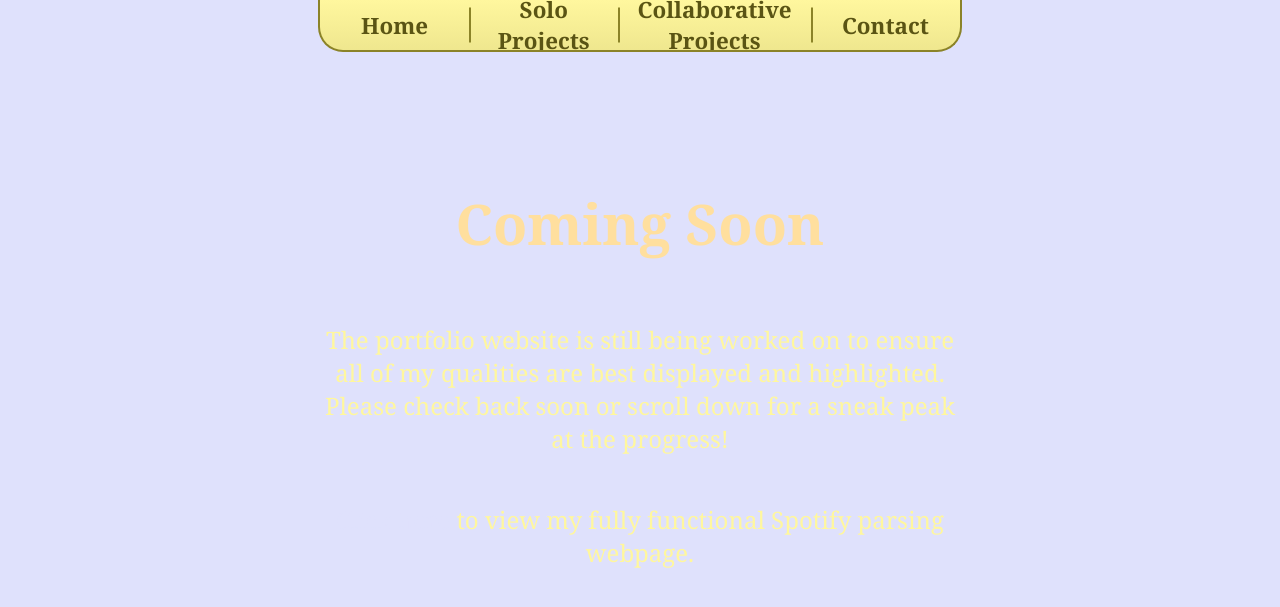
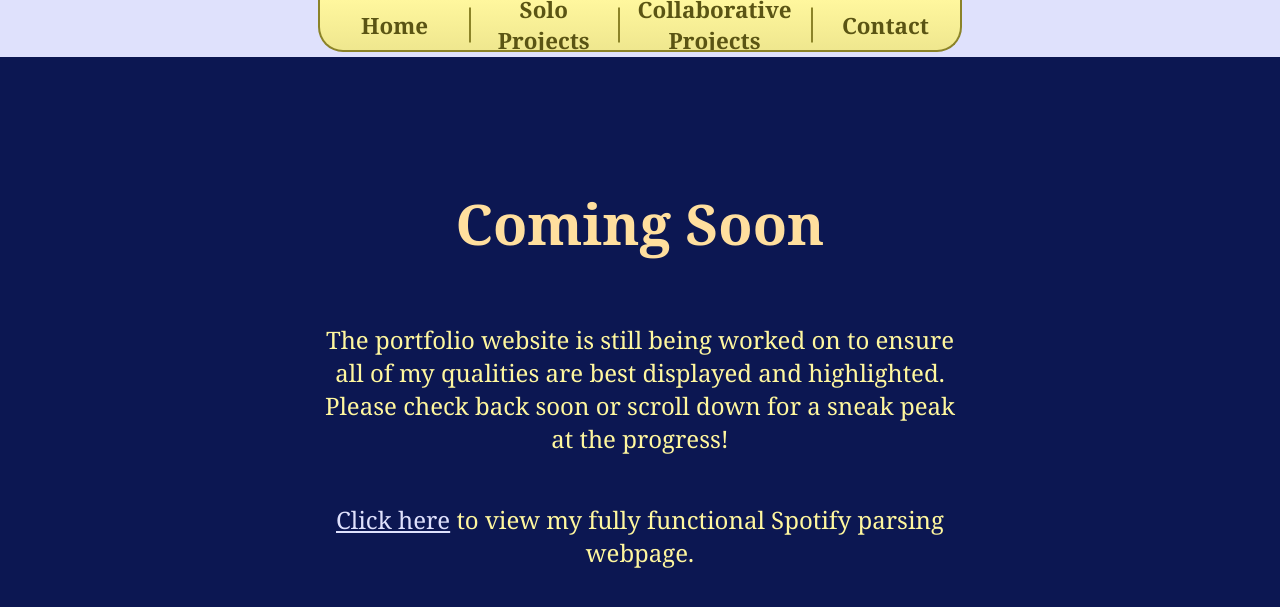
Before and after one commit to TKothenbeutel/Portfolio, a Jekyll site: the page built from index.html, in a window 1280 px wide and 900 px high. Shown: the top 607 px of the window. Built offline with Jekyll 4.4.1, drawn with Linux system fonts in a browser that asks for light colours.

Commit message:
Fixed reference

```diff
--- a/index.html
+++ b/index.html
@@ -15,7 +15,7 @@
   <!--Home page-->
   <body>
     <!--Under Construction Sign-->
-    <div style="display: flex; flex-direction: column; align-items: center; height: 150vh; background-color: var(--color-text1);">
+    <div style="display: flex; flex-direction: column; align-items: center; height: 150vh; background-color: var(--color-text);">
       <div style="display: flex; flex-direction: column; align-items: center; width: 50%;">
         <h1 style="margin-top: 20%; font-size: 42pt; color: var(--color-light2);">
           Coming Soon</h1>
```
